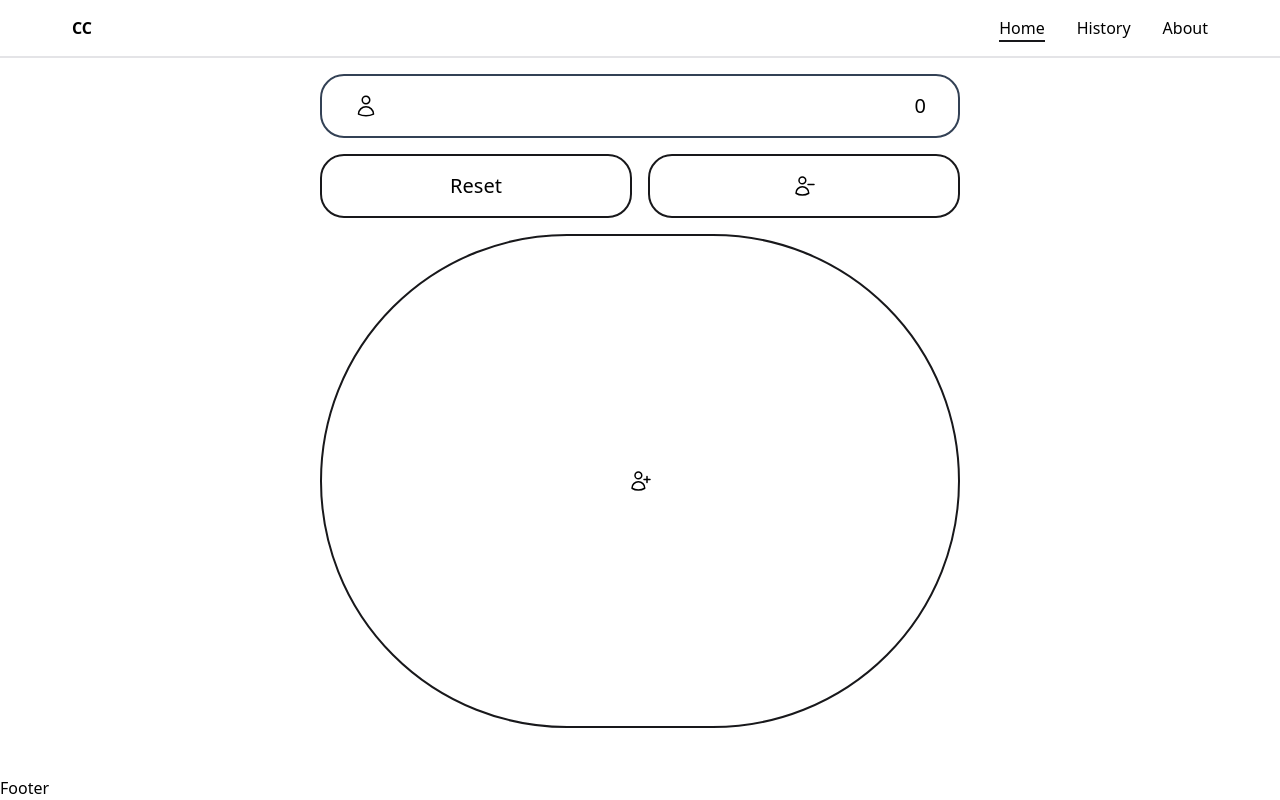
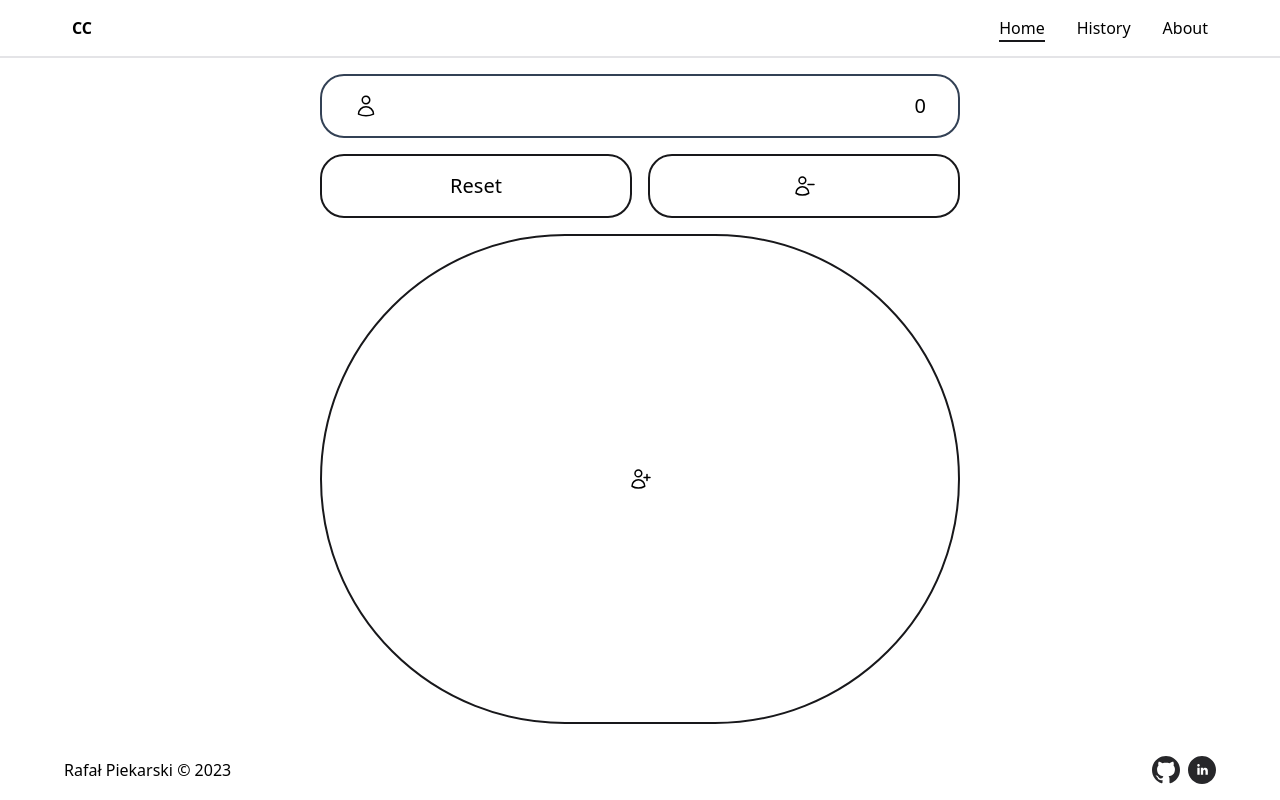
Before and after one commit to PoprostuTaki/client-counter, a React (Vite) app: page / in a window 1280 px wide. Built offline with nearby package versions, Linux system fonts and the light colour scheme.

Commit message:
Added footer with links

```diff
--- /dev/null
+++ b/src/components/Footer.tsx
@@ -0,0 +1,19 @@
+import { IconLinkedIn } from "./IconLinkedIn";
+import { IconGitHub } from "./IconGitHub";
+import { Link } from "react-router-dom";
+
+export function Footer() {
+  return (
+    <div className="container mt-auto flex flex-col items-center justify-between gap-2 p-4 sm:flex-row md:px-16">
+      <span>Rafał Piekarski &copy; 2023</span>
+      <div className="flex gap-2 text-zinc-800">
+        <Link className="" to="https://github.com/PoprostuTaki">
+          <IconGitHub />
+        </Link>
+        <Link to="https://www.linkedin.com/in/rafalpiekarski85/">
+          <IconLinkedIn />
+        </Link>
+      </div>
+    </div>
+  );
+}
--- /dev/null
+++ b/src/components/IconGitHub.tsx
@@ -0,0 +1,13 @@
+export function IconGitHub() {
+  return (
+    <svg
+      className="fill-current transition hover:fill-slate-700"
+      xmlns="http://www.w3.org/2000/svg"
+      width="28"
+      height="28"
+      viewBox="0 0 24 24"
+    >
+      <path d="M12 0c-6.626 0-12 5.373-12 12 0 5.302 3.438 9.8 8.207 11.387.599.111.793-.261.793-.577v-2.234c-3.338.726-4.033-1.416-4.033-1.416-.546-1.387-1.333-1.756-1.333-1.756-1.089-.745.083-.729.083-.729 1.205.084 1.839 1.237 1.839 1.237 1.07 1.834 2.807 1.304 3.492.997.107-.775.418-1.305.762-1.604-2.665-.305-5.467-1.334-5.467-5.931 0-1.311.469-2.381 1.236-3.221-.124-.303-.535-1.524.117-3.176 0 0 1.008-.322 3.301 1.23.957-.266 1.983-.399 3.003-.404 1.02.005 2.047.138 3.006.404 2.291-1.552 3.297-1.23 3.297-1.23.653 1.653.242 2.874.118 3.176.77.84 1.235 1.911 1.235 3.221 0 4.609-2.807 5.624-5.479 5.921.43.372.823 1.102.823 2.222v3.293c0 .319.192.694.801.576 4.765-1.589 8.199-6.086 8.199-11.386 0-6.627-5.373-12-12-12z" />
+    </svg>
+  );
+}
--- /dev/null
+++ b/src/components/IconLinkedIn.tsx
@@ -0,0 +1,13 @@
+export function IconLinkedIn() {
+  return (
+    <svg
+      className="fill-current transition hover:fill-slate-700"
+      xmlns="http://www.w3.org/2000/svg"
+      width="28"
+      height="28"
+      viewBox="0 0 24 24"
+    >
+      <path d="M12 0c-6.627 0-12 5.373-12 12s5.373 12 12 12 12-5.373 12-12-5.373-12-12-12zm-2 16h-2v-6h2v6zm-1-6.891c-.607 0-1.1-.496-1.1-1.109 0-.612.492-1.109 1.1-1.109s1.1.497 1.1 1.109c0 .613-.493 1.109-1.1 1.109zm8 6.891h-1.998v-2.861c0-1.881-2.002-1.722-2.002 0v2.861h-2v-6h2v1.093c.872-1.616 4-1.736 4 1.548v3.359z" />
+    </svg>
+  );
+}
--- a/src/routes/Counter.tsx
+++ b/src/routes/Counter.tsx
@@ -3,11 +3,6 @@ import { IconClient } from "../components/IconClient";
 import { IconSubtractClient } from "../components/IconSubtractClient";
 import { IconAddClient } from "../components/IconAddClient";
 import { useLocalStorage } from "../hooks/useLocalStorage";
-
-interface ClientsInDate {
-  date: string;
-  clientNumber: number;
-}
 
 function Counter() {
   const [storedValue, setLocalStorage] = useLocalStorage("client-counter", [
@@ -94,7 +89,7 @@ function Counter() {
         onClick={addOneClient}
         title="Add client"
         type="button"
-        className="mb-8 flex h-full w-full flex-shrink flex-grow items-center justify-center self-center rounded-full border-2 border-zinc-900 transition duration-200 hover:bg-zinc-900 hover:text-white"
+        className=" flex h-full w-full flex-shrink flex-grow items-center justify-center self-center rounded-full border-2 border-zinc-900 transition duration-200 hover:bg-zinc-900 hover:text-white"
       >
         <IconAddClient />
       </button>
--- a/src/routes/History.tsx
+++ b/src/routes/History.tsx
@@ -1,4 +1,3 @@
-import { useState } from "react";
 import { useLocalStorage } from "../hooks/useLocalStorage";
 interface ClientsInDate {
   date: string;
--- a/src/routes/RootLayout.tsx
+++ b/src/routes/RootLayout.tsx
@@ -1,12 +1,13 @@
 import { Outlet } from "react-router-dom";
 import { Header } from "../components/Header";
+import { Footer } from "../components/Footer";
 
 export function RootLayout() {
   return (
     <div className="relative flex h-screen w-full flex-col overflow-x-hidden">
       <Header />
       {<Outlet />}
-      <footer className="mt-auto hidden md:flex">Footer</footer>
+      <Footer />
     </div>
   );
 }
```
